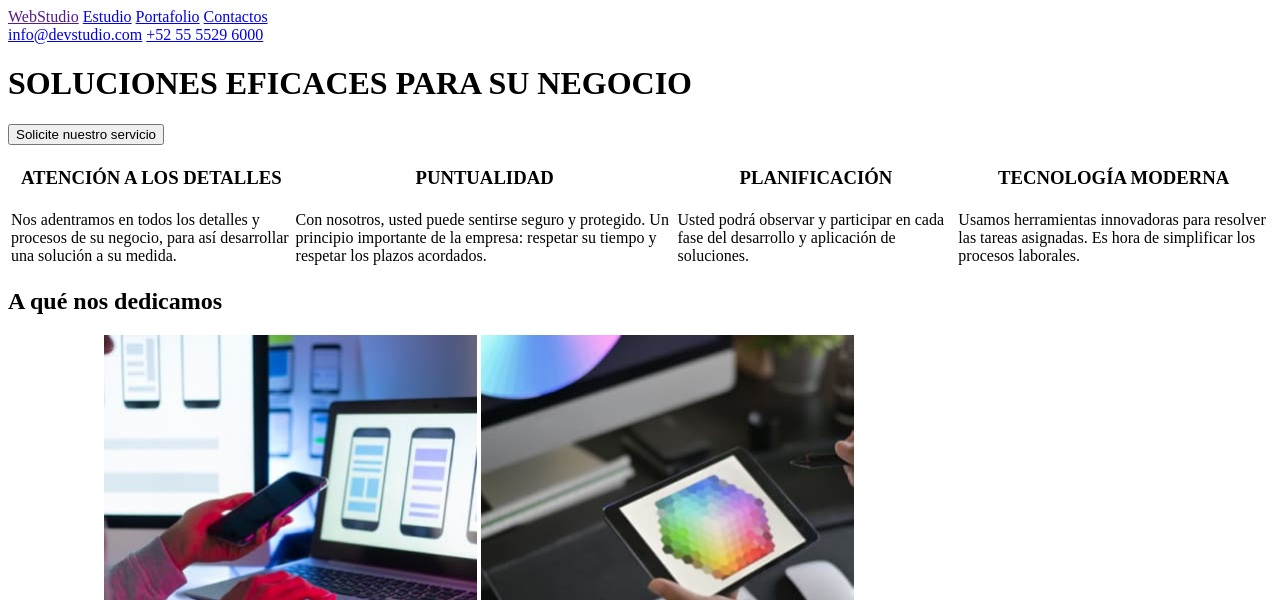
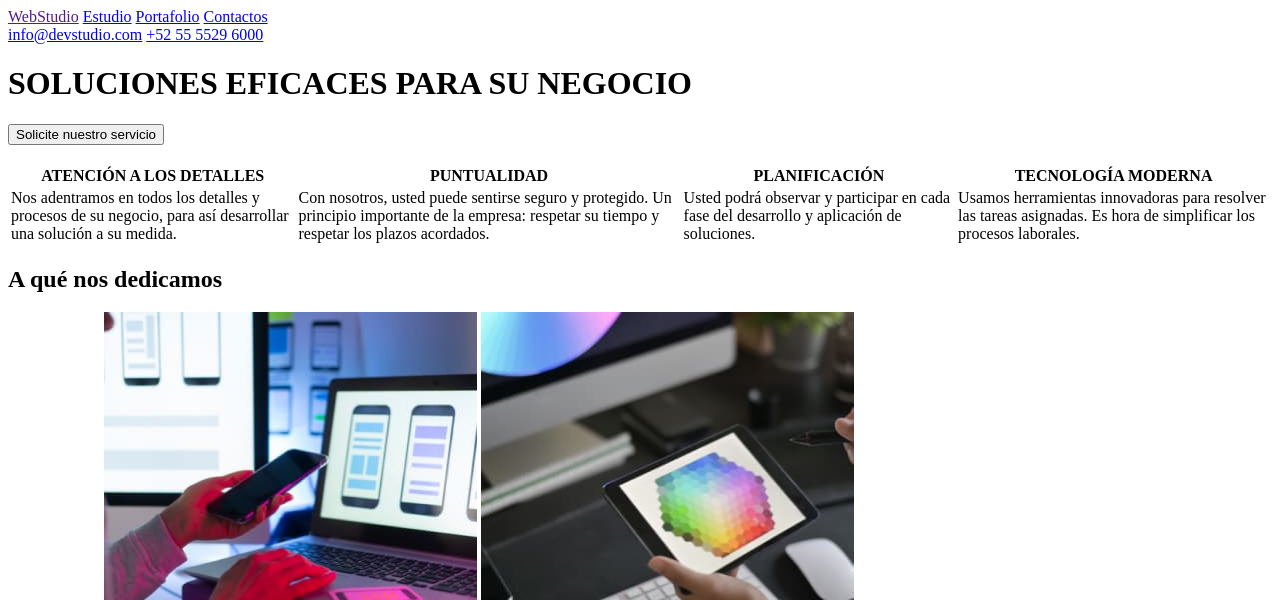
Before and after one commit to CoolKiid95/goit-markup-hw-01, a plain HTML site: page index.html in a window 1280 px wide. Shown: the top 600 px of the page. Drawn offline with Linux system fonts and the light colour scheme.

Commit message:
fixing errors

```diff
--- a/index.html
+++ b/index.html
@@ -24,10 +24,12 @@
     <section>
         <table>
             <tr>
-              <th><h3>ATENCIÓN A LOS DETALLES</h3></th>
-              <th><h3>PUNTUALIDAD</h3></th>
-              <th><h3>PLANIFICACIÓN</h3></th>
-              <th><h3>TECNOLOGÍA MODERNA</h3></th>
+                <h3>
+                    <th>ATENCIÓN A LOS DETALLES</th>
+                    <th>PUNTUALIDAD</th>
+                    <th>PLANIFICACIÓN</th>
+                    <th>TECNOLOGÍA MODERNA</th>
+                </h3>
             </tr>
             <tr>
               <td>Nos adentramos en todos los detalles y procesos de su negocio, para así desarrollar una solución a su medida.</td>
@@ -54,6 +56,7 @@
             width="373.16"/>
     </ul>
     </section>
+    <section>
         <h2>Nuestro Equipo</h2>
         <ul>
             <img src="images/Andres Cubo.jpg" alt="foto de andres cubo" width="270">
@@ -65,10 +68,11 @@
             <img src="images/Mario Dorado.jpg" alt="foto de mario dorado" width="270">
             <h3>Mario Dorado</h3>
             <p>Marketing</p>
-        <img src="images/Pablo Mijangos.jpg" alt="foto de pablo mijangos"  width="270">
+            <img src="images/Pablo Mijangos.jpg" alt="foto de pablo mijangos" width="270">
             <h3>Pablo Mijangos</h3>
             <p>Diseñador IU</p>
         </ul>
+    </section>
 </body>
 <footer>
     <address>
```
Lines whose indentation alone changed are shown as unchanged.
